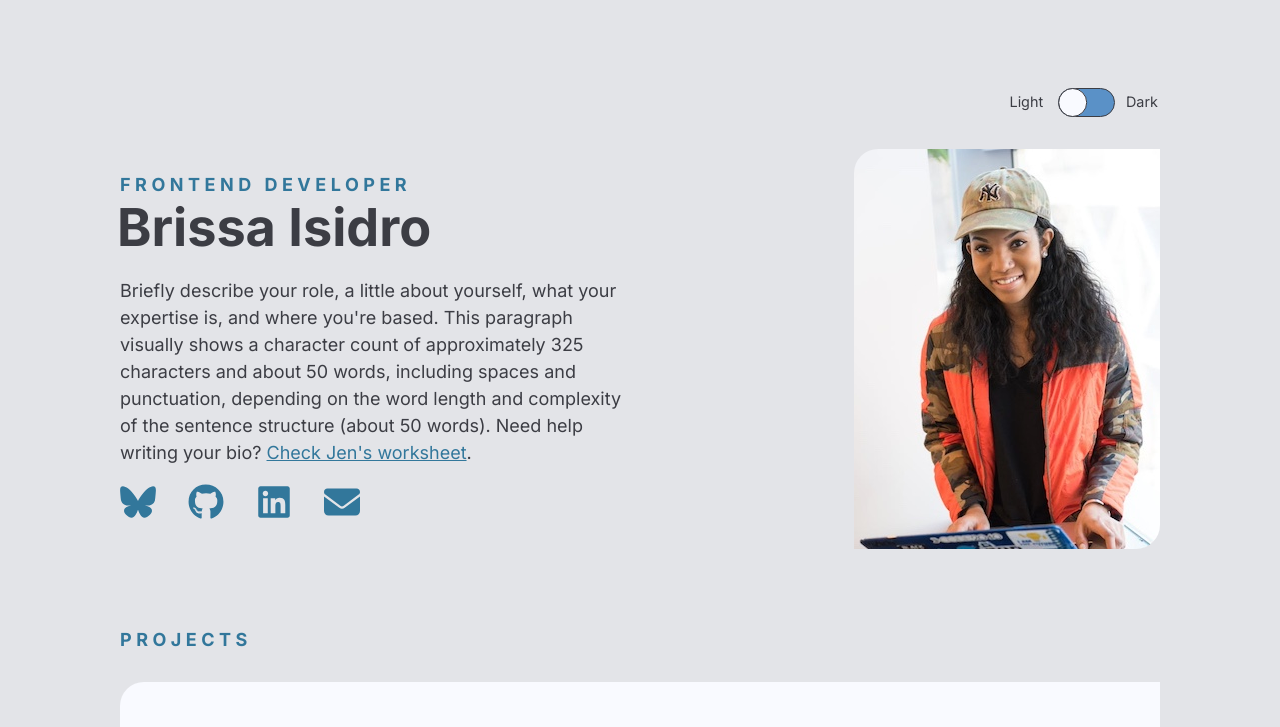
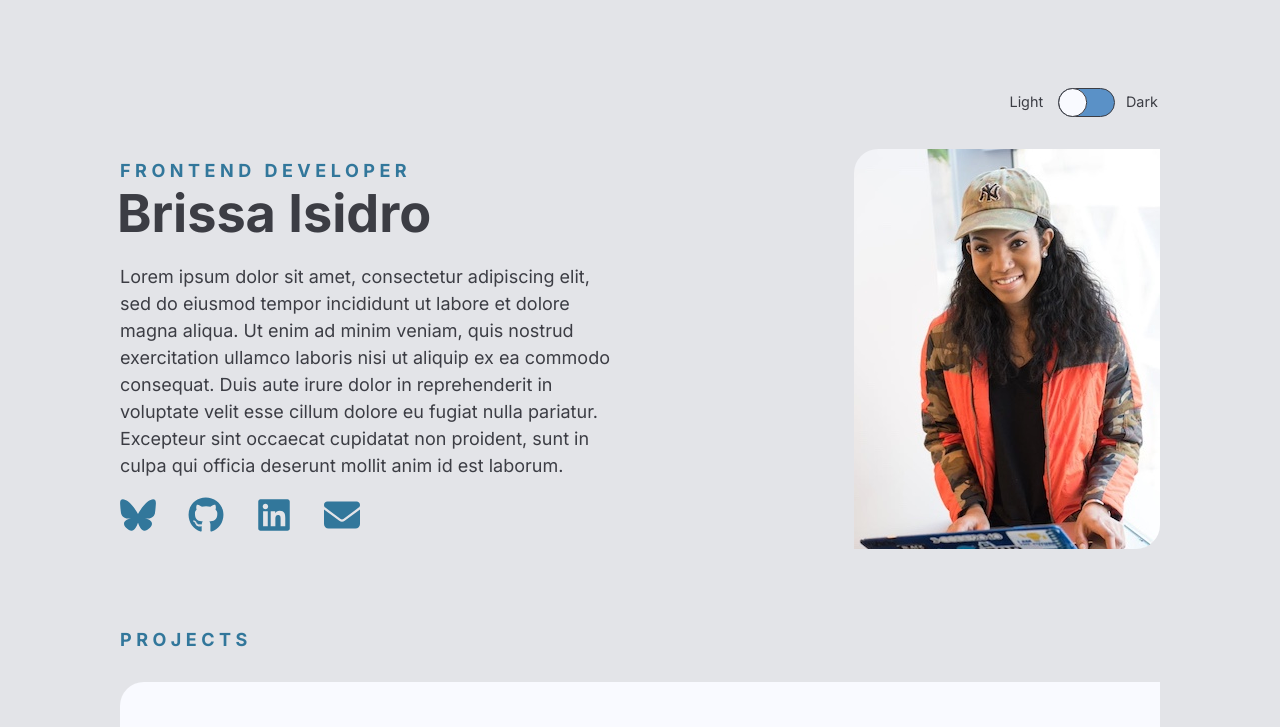
Before and after one commit to joereese2/joereese2.github.io, a plain HTML site: page index.html in a window 1280 px wide. Shown: the top 727 px of the page. Drawn offline with Linux system fonts and the light colour scheme.

Commit message:
update to index.html bio

```diff
--- a/index.html
+++ b/index.html
@@ -30,7 +30,7 @@
         <div class="text">
         <h2>Frontend Developer</h2>
         <h1>Brissa Isidro</h1>
-        <p>Briefly describe your role, a little about yourself, what your expertise is, and where you're based. This paragraph visually shows a character count of approximately 325 characters and about 50 words, including spaces and punctuation, depending on the word length and complexity of the sentence structure (about 50 words). Need help writing your bio? <a href="https://docs.google.com/document/d/1D8jbwHegkmxopPcPBbvtAPEzJ_O0KEl4dmAL00BL81o/edit?usp=sharing" target="_blank">Check Jen's worksheet</a>.</p>
+        <p>Lorem ipsum dolor sit amet, consectetur adipiscing elit, sed do eiusmod tempor incididunt ut labore et dolore magna aliqua. Ut enim ad minim veniam, quis nostrud exercitation ullamco laboris nisi ut aliquip ex ea commodo consequat. Duis aute irure dolor in reprehenderit in voluptate velit esse cillum dolore eu fugiat nulla pariatur. Excepteur sint occaecat cupidatat non proident, sunt in culpa qui officia deserunt mollit anim id est laborum.</p>
         <ul class="icons">
             <li><a href="https://bsky.app/profile/jenkramer.org" target="_blank"><svg xmlns="http://www.w3.org/2000/svg" viewBox="0 0 512 512">
                     <!--!Font Awesome Free 6.7.2 by @fontawesome - https://fontawesome.com License - https://fontawesome.com/license/free Copyright 2025 Fonticons, Inc.-->
```
Also changed, not shown: 1 other file.
